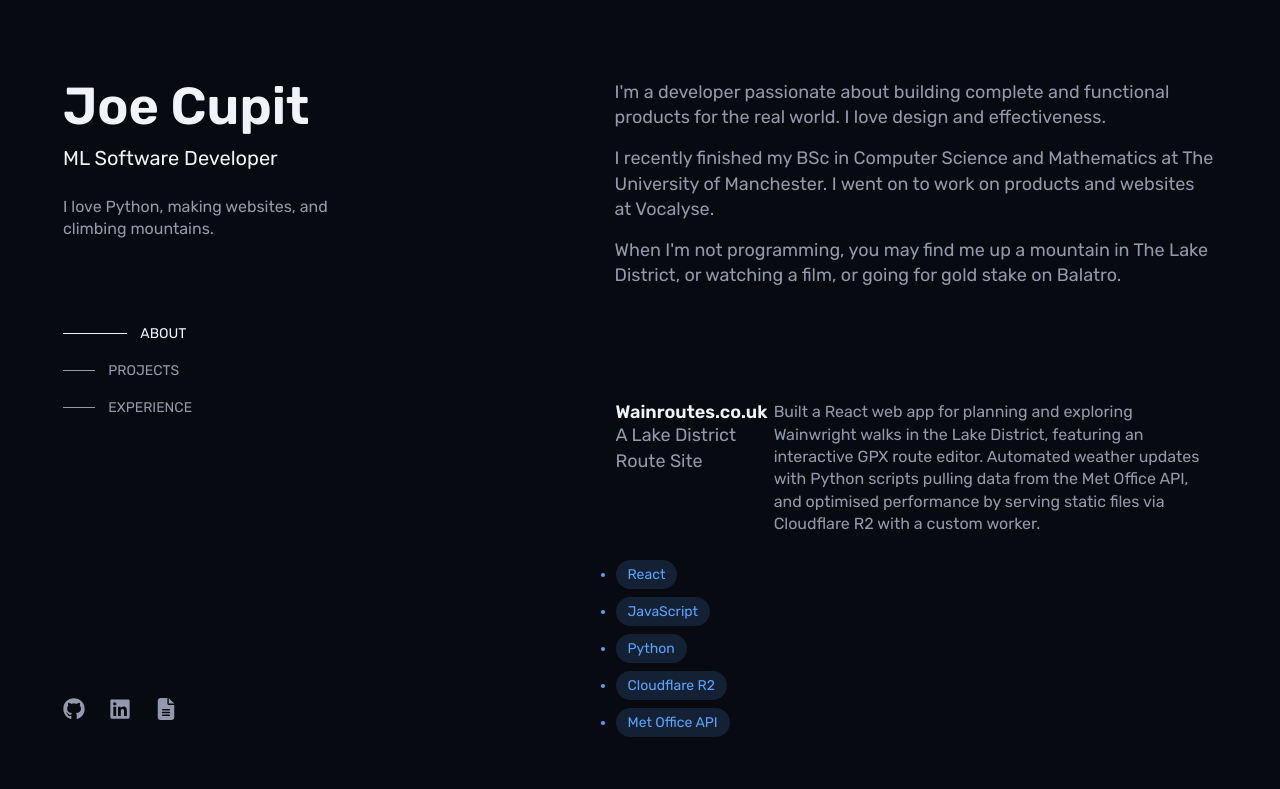
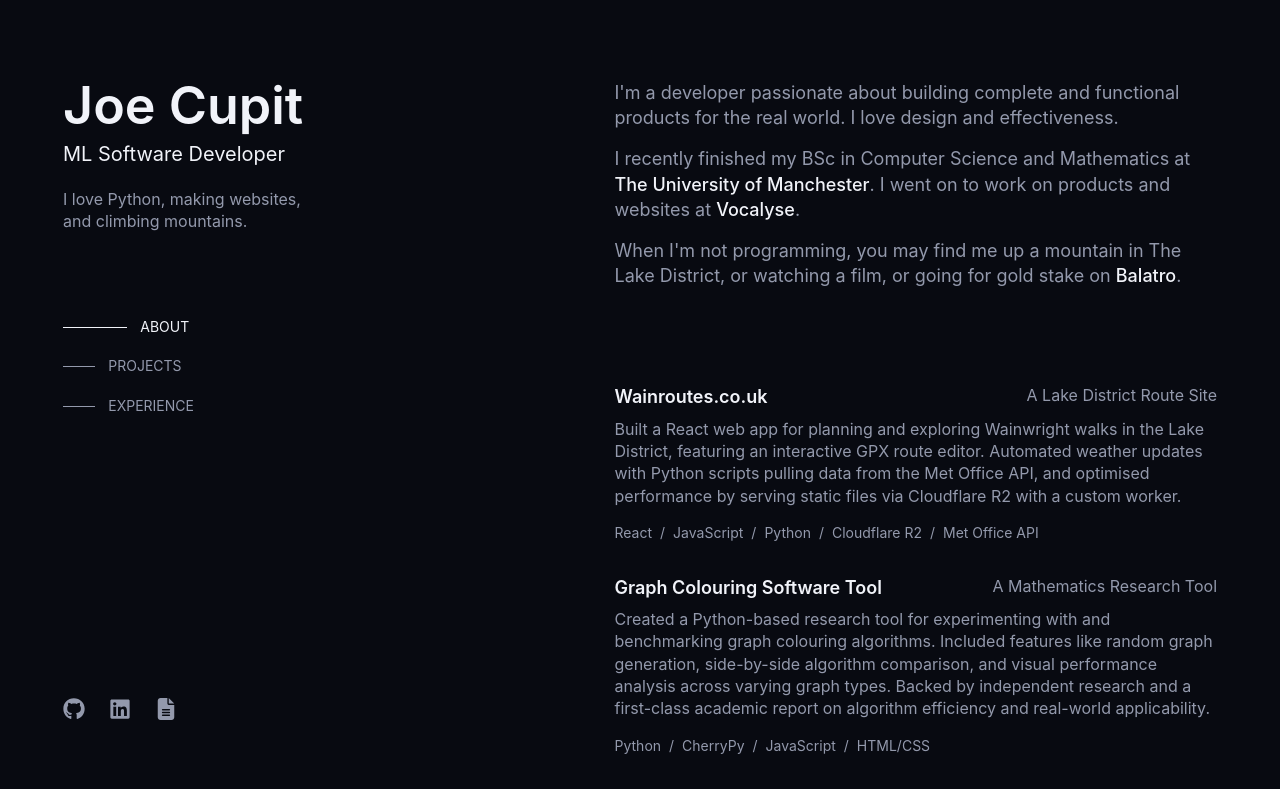
Before and after one commit to joe-cupit/web-portfolio, a React (Vite) app: page /cv in a window 1280 px wide. Shown: the top 789 px of the page. Built offline with nearby package versions, Linux system fonts and the light colour scheme.

Commit message:
Standardise style names

```diff
--- a/src/App.css
+++ b/src/App.css
@@ -1,11 +1,8 @@
-@import url('https://fonts.googleapis.com/css2?family=Rubik:ital,wght@0,300..900;1,300..900&display=swap');
-
-
 #root {
   margin: 0 auto;
   /* text-align: center; */
 
-  font-family: "Rubik", sans-serif;
+  font-family: "Inter", sans-serif;
   font-optical-sizing: auto;
   font-style: normal;
   font-size: var(--fs-400);
@@ -96,6 +93,8 @@
 }
 
 
+/* start Projects Styles */
+
 .projects-page {
   display: grid;
   gap: 4em;
@@ -128,6 +127,7 @@
   justify-items: center;
 }
 
+/* end Projects Styles */
 
 /* start CV Styles */
 
@@ -139,19 +139,16 @@
   max-width: 1250px;
   margin-inline: auto;
   padding-inline: 3rem;
-}
 
-.cv-page p {
   text-wrap: pretty;
   line-height: 1.4;
 }
-
-.cv-left,
-.cv-right {
+.cv__header,
+.cv__main {
   padding-block: 5rem;
 }
 
-.cv-left {
+.cv__header {
   position: sticky;
   top: 0;
   height: 100dvh;
@@ -160,36 +157,34 @@
   gap: 1rem;
   flex-direction: column;
   justify-content: space-between;
-
+}
+.cv__header p {
   max-width: 23rem;
 }
-.cv-right {
-  display: grid;
-  gap: 6rem;
-}
 
-.cv-left-top {
+.cv__header-top {
   display: grid;
   gap: 0.75rem;
 }
-.cv-left-desc {
+.cv__header-desc {
   margin-block-start: 0.75rem;
+  text-wrap: balance;
 }
-.cv-left-desc,
-.cv-right__bottom {
+.cv__header-desc,
+.cv__main__bottom {
   font-size: var(--fs-300);
 }
 
-.cv-left__nav {
+.cv__nav {
   margin-block-start: 4rem;
   margin-block-end: 2rem;
 }
-.cv-left__nav ul {
+.cv__nav ul {
   list-style: none;
   display: grid;
   gap: 0.25rem;
 }
-.cv-left__nav button {
+.cv__nav button {
   background: none;
   border: none;
   font: inherit;
@@ -201,11 +196,11 @@
   padding-block: 0.5rem;
   transition: color 50ms;
 }
-.cv-left__nav button:hover,
-.cv-left__nav button[data-active="true"] {
+.cv__nav button:hover,
+.cv__nav button[data-active="true"] {
   color: var(--clr-text-main);
 }
-.cv-left__nav button::before {
+.cv__nav button::before {
   content: "";
   display: inline-block;
   height: 1px;
@@ -216,34 +211,39 @@
   margin-block-end: 0.25rem;
   transition: width 200ms;
 }
-.cv-left__nav button:hover::before,
-.cv-left__nav button[data-active="true"]::before {
+.cv__nav button:hover::before,
+.cv__nav button[data-active="true"]::before {
   width: 4rem;
 }
 
-.cv-left-bottom {
+.cv__socials {
   display: flex;
   gap: 1.5rem;
   margin-block-start: 1.5rem;
 }
-.cv-left-bottom a {
+.cv__socials a {
   width: 1.375rem;
   height: 1.375rem;
 
   color: inherit;
   transition: color 100ms;
 }
-.cv-left-bottom a:hover {
+.cv__socials a:hover {
   color: var(--clr-text-main);
 }
-.cv-left-bottom svg {
+.cv__socials svg {
   max-width: 100%;
   max-height: 100%;
 }
 
+
+.cv__main {
+  display: grid;
+  gap: 6rem;
+}
 .cv-section {
   display: grid;
-  gap: 1.5rem;
+  gap: 2rem;
   height: fit-content;
   scroll-margin: 4rem;
 }
@@ -260,66 +260,65 @@
   display: grid;
   gap: 1rem;
 }
+.cv-section__about a {
+  color: var(--clr-text-main);
+  font-weight: 500;
 
-.cv__entry {
+  transition: color 100ms;
+}
+.cv-section__about a:hover {
+  color: var(--clr-accent);
+}
+
+.cv__entry-experience {
   display: grid;
-  grid-template-columns: 25% 1fr;
+  grid-template-columns: 19% 1fr;
   column-gap: max(1rem, 3%);
-
-  border: 1px solid transparent;
-  border-radius: 0.5rem;
-  overflow: hidden;
-  padding: 1rem;
-  margin-inline: -1rem;
-
-  transition-property: background-color, border-color;
-  transition-duration: 150ms;
 }
-.cv__entry:hover {
-  cursor: pointer;
-  background: #eee1;
-  border-color: #fff1;
-}
-.cv__entry_date {
-  font-size: var(--fs-200);
-  /* text-transform: uppercase; */
-}
-.cv__entry_img {
-  border-radius: 0.375rem;
-  border: 2px solid rgb(118, 127, 127);
-  max-width: min(100%, 15rem);
-}
-.cv__entry_main {
+.cv__entry-main {
   display: grid;
   gap: 0.5rem;
 }
-.cv__entry_title {
+
+
+.cv__entry-date {
+  font-size: var(--fs-200);
+}
+.cv__entry-img {
+  border-radius: 0.25rem;
+  max-width: 100%;
+}
+.cv__entry_title-group {
+  width: 100%;
+  display: flex;
+  justify-content: space-between;
+}
+.cv__entry-title {
   color: var(--clr-text-main);
   font-size: var(--fs-400);
   font-weight: 600;
 }
-.cv__entry_desc {
-  /* margin-inline-start: 1rem; */
-  display: grid;
-  gap: 0.25rem;
-
+.cv__entry-subtitle {
   font-size: var(--fs-300);
 }
-.cv__entry_tools {
+.cv__entry-desc {
+  font-size: var(--fs-300);
+}
+.cv__entry-tools {
+  list-style: none;
   display: flex;
-  gap: 0.5rem;
   flex-wrap: wrap;
 
   font-size: var(--fs-200);
-  /* font-weight: 500; */
+  margin-block-start: 0.5rem;
+}
 
-  margin-block-start: 1rem;
+.cv__entry-tool::after {
+  content: "/";
+  margin-inline: 0.5rem;
 }
-.cv__entry_tool {
-  color: var(--clr-accent);
-  background: hsl(from var(--clr-accent) h s l / 15%);
-  padding: 0.375rem 0.75rem;
-  border-radius: 9em;
+.cv__entry-tool:last-child:after {
+  content: ""
 }
 
 
@@ -333,13 +332,13 @@
     display: initial;
   }
 
-  .cv-left {
+  .cv__header {
     position: initial;
     height: fit-content;
     padding-block-start: 4rem;
     padding-block-end: 0;
   }
-  .cv-left__nav {
+  .cv__nav {
     display: none;
   }
 
@@ -354,7 +353,7 @@
     grid-template-columns: 1fr;
     row-gap: 0.5rem;
   }
-  .cv__entry_img {
+  .cv__entry-img {
     order: 1;
     margin-block-start: 1rem;
   }
--- a/src/pages/CV/CV.tsx
+++ b/src/pages/CV/CV.tsx
@@ -87,13 +87,13 @@
 
   return (
     <div className="cv-page">
-      <header className="cv-left">
-        <div className="cv-left-top">
+      <header className="cv__header">
+        <div className="cv__header-top">
           <h1 className="title">{data.name}</h1>
           <p className="subtitle">{data.tag}</p>
-          <p className="cv-left-desc">{data.intro}</p>
+          <p className="cv__header-desc">{data.intro}</p>
 
-          <nav className="cv-left__nav">
+          <nav className="cv__nav">
             <ul>
               <li><button onClick={() => scrollToSection("about")} data-active={currentSection === "about"}>About</button></li>
               <li><button onClick={() => scrollToSection("projects")} data-active={currentSection === "projects"}>Projects</button></li>
@@ -101,7 +101,7 @@
             </ul>
           </nav>
         </div>
-        <div className="cv-left-bottom">
+        <div className="cv__socials">
           <a href="https://github.com/joe-cupit" target="_blank" title="Joe Cupit on GitHub">
             <svg xmlns="http://www.w3.org/2000/svg" width={50} viewBox="0 0 496 512" fill="currentColor"><path d="M165.9 397.4c0 2-2.3 3.6-5.2 3.6-3.3 .3-5.6-1.3-5.6-3.6 0-2 2.3-3.6 5.2-3.6 3-.3 5.6 1.3 5.6 3.6zm-31.1-4.5c-.7 2 1.3 4.3 4.3 4.9 2.6 1 5.6 0 6.2-2s-1.3-4.3-4.3-5.2c-2.6-.7-5.5 .3-6.2 2.3zm44.2-1.7c-2.9 .7-4.9 2.6-4.6 4.9 .3 2 2.9 3.3 5.9 2.6 2.9-.7 4.9-2.6 4.6-4.6-.3-1.9-3-3.2-5.9-2.9zM244.8 8C106.1 8 0 113.3 0 252c0 110.9 69.8 205.8 169.5 239.2 12.8 2.3 17.3-5.6 17.3-12.1 0-6.2-.3-40.4-.3-61.4 0 0-70 15-84.7-29.8 0 0-11.4-29.1-27.8-36.6 0 0-22.9-15.7 1.6-15.4 0 0 24.9 2 38.6 25.8 21.9 38.6 58.6 27.5 72.9 20.9 2.3-16 8.8-27.1 16-33.7-55.9-6.2-112.3-14.3-112.3-110.5 0-27.5 7.6-41.3 23.6-58.9-2.6-6.5-11.1-33.3 2.6-67.9 20.9-6.5 69 27 69 27 20-5.6 41.5-8.5 62.8-8.5s42.8 2.9 62.8 8.5c0 0 48.1-33.6 69-27 13.7 34.7 5.2 61.4 2.6 67.9 16 17.7 25.8 31.5 25.8 58.9 0 96.5-58.9 104.2-114.8 110.5 9.2 7.9 17 22.9 17 46.4 0 33.7-.3 75.4-.3 83.6 0 6.5 4.6 14.4 17.3 12.1C428.2 457.8 496 362.9 496 252 496 113.3 383.5 8 244.8 8zM97.2 352.9c-1.3 1-1 3.3 .7 5.2 1.6 1.6 3.9 2.3 5.2 1 1.3-1 1-3.3-.7-5.2-1.6-1.6-3.9-2.3-5.2-1zm-10.8-8.1c-.7 1.3 .3 2.9 2.3 3.9 1.6 1 3.6 .7 4.3-.7 .7-1.3-.3-2.9-2.3-3.9-2-.6-3.6-.3-4.3 .7zm32.4 35.6c-1.6 1.3-1 4.3 1.3 6.2 2.3 2.3 5.2 2.6 6.5 1 1.3-1.3 .7-4.3-1.3-6.2-2.2-2.3-5.2-2.6-6.5-1zm-11.4-14.7c-1.6 1-1.6 3.6 0 5.9 1.6 2.3 4.3 3.3 5.6 2.3 1.6-1.3 1.6-3.9 0-6.2-1.4-2.3-4-3.3-5.6-2z"/></svg>
           </a>
@@ -113,12 +113,12 @@
           </a>
         </div>
       </header>
-      <main className="cv-right">
+      <main className="cv__main">
         <About ref={aboutRef} paragraphs={data.sections.about} />
         <Projects ref={projectsRef} projects={data.sections.projects} />
         <Experience ref={experienceRef} experience={data.sections.experience} />
 
-        <div className="cv-right__bottom" style={{marginBlockStart: "5rem"}}>
+        <div className="cv__main__bottom" style={{marginBlockStart: "5rem"}}>
           Thanks for reading!
         </div>
       </main>
--- a/src/pages/CV/sections/Entry.tsx
+++ b/src/pages/CV/sections/Entry.tsx
@@ -4,11 +4,11 @@
 export function ExperienceEntry({ data } : { data: ExperienceType }) {
   return (
     <article className="cv__entry cv__entry-experience">
-      <p className="cv__entry_date">{data.dates[0]+" – "+data.dates[1]}</p>
+      <p className="cv__entry-date">{data.dates[0]+" – "+data.dates[1]}</p>
 
-      <div className="cv__entry_main">
+      <div className="cv__entry-main">
         <EntryTitle title={data.title} subtitle={data.subtitle} />
-        <p className="cv__entry_desc">{data.description}</p>
+        <p className="cv__entry-desc">{data.description}</p>
         <ToolList tools={data.tools} />
       </div>
     </article>
@@ -18,9 +18,9 @@
 
 export function ProjectEntry({ data } : { data: ProjectType }) {
   return (
-    <article className="cv__entry cv__entry-project cv__entry_main">
+    <article className="cv__entry cv__entry-project cv__entry-main">
       <EntryTitle title={data.title} subtitle={data.subtitle} horizontal={true} />
-      <p className="cv__entry_desc">{data.description}</p>
+      <p className="cv__entry-desc">{data.description}</p>
       <ToolList tools={data.tools} />
       {/* <img src={"/images/"+data.imageUrl} className="cv__entry_img" /> */}
     </article>
@@ -30,13 +30,13 @@
 
 function EntryTitle({ title, subtitle, horizontal=false } : { title: string; subtitle?: string; horizontal?: boolean }) {
 
-  const titleElement = <h3 className="cv__entry_title">{title}</h3>
+  const titleElement = <h3 className="cv__entry-title">{title}</h3>
 
   return (
     subtitle
       ? <div className={horizontal ? "cv__entry_title-group" : ""}>
           {titleElement}
-          <p className="cv__entry_subtitle">
+          <p className="cv__entry-subtitle">
             {subtitle}
           </p>
         </div>
@@ -47,9 +47,9 @@
 
 function ToolList({ tools } : { tools: string[] }) {
   return (
-    <ul className="cv__entry_tools">
+    <ul className="cv__entry-tools">
       {tools.map((tool, index) => {
-        return <li key={index} className="cv__entry_tool">{tool}</li>
+        return <li key={index} className="cv__entry-tool">{tool}</li>
       })}
     </ul>
   )
```
